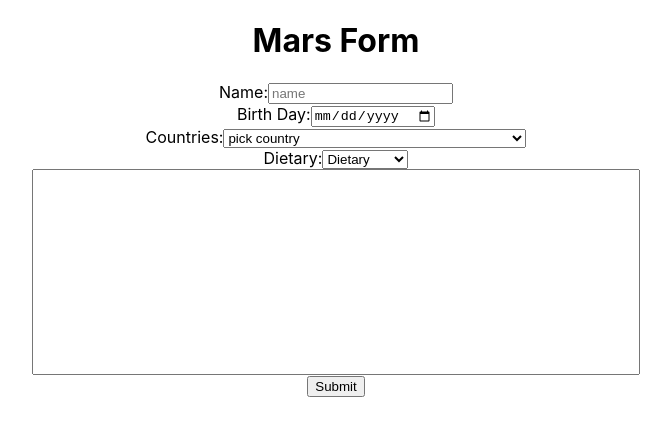
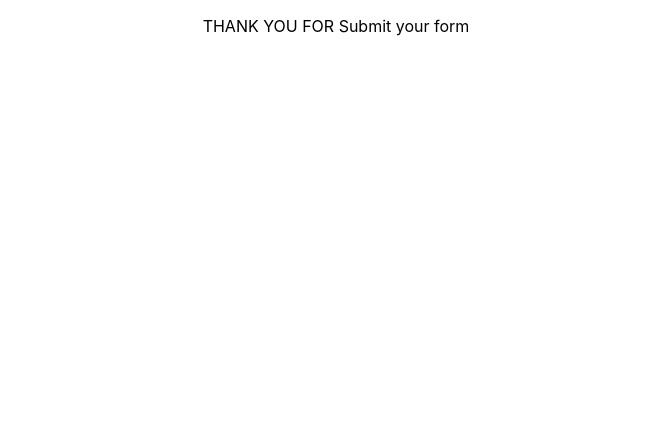
Before and after one commit to joinpursuit/Pursuit-Core-Web-Mars-Form-Lab, a React (Create React App) app in the folder mars-form/: page / in a window 1280 px wide. Shown: the top 436 px of the page, without its empty margins (304-975 px from the left). Built offline with nearby package versions, Linux system fonts and the light colour scheme.

Commit message:
delete the form

```diff
--- a/mars-form/src/components/Form.js
+++ b/mars-form/src/components/Form.js
@@ -69,6 +69,10 @@ class Form extends React.Component {
   }
 
   render(){
+    if(!this.state.formSubmitted){
+
+
+
     return(
       <div>
         <h1>Mars Form</h1>
@@ -153,8 +157,13 @@ class Form extends React.Component {
 
 
     )
+
+  }else{
+return(
+  <p>THANK YOU FOR Submit your form</p>
+)
   }
-
+}
 
 }
 
```
